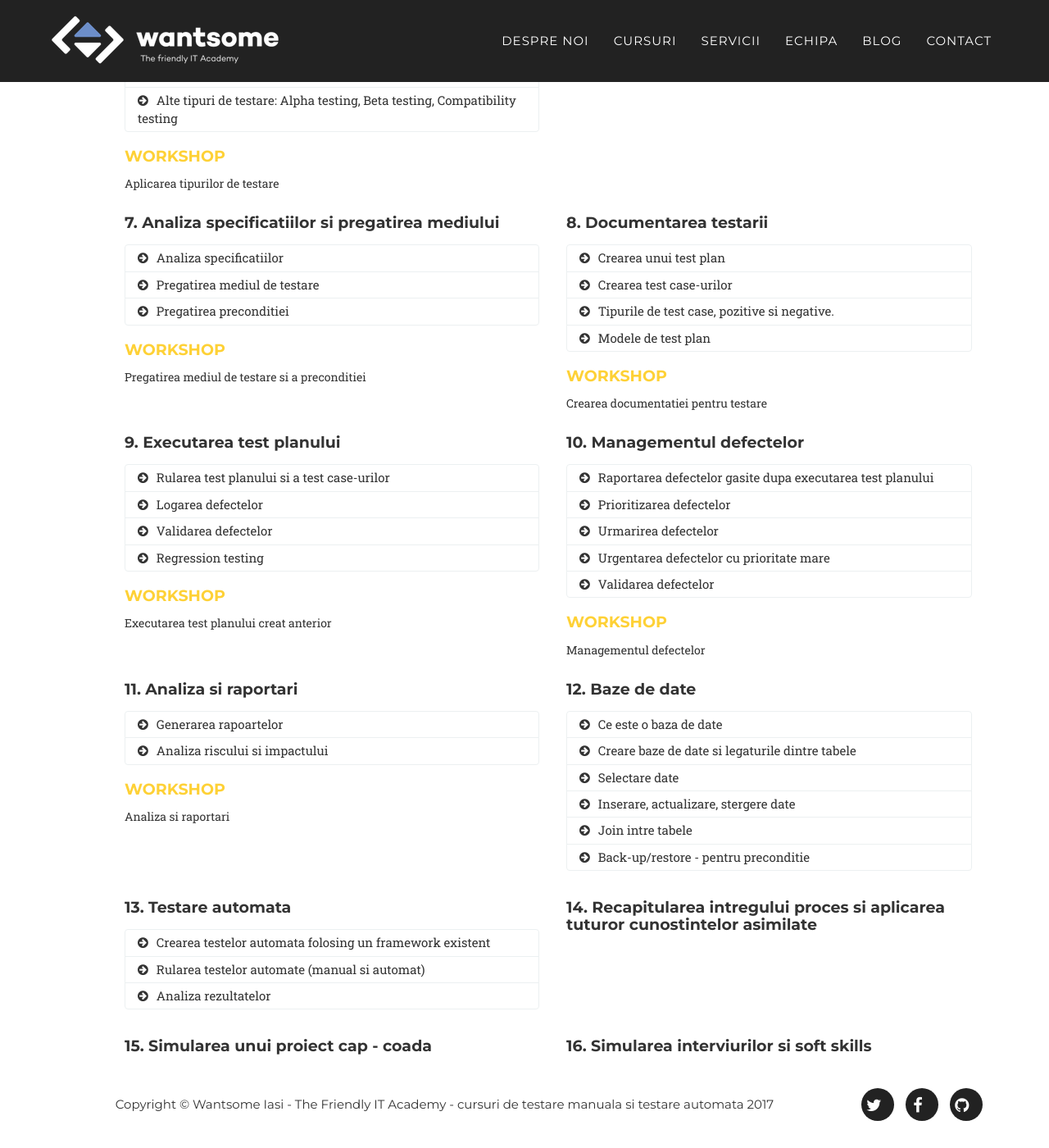
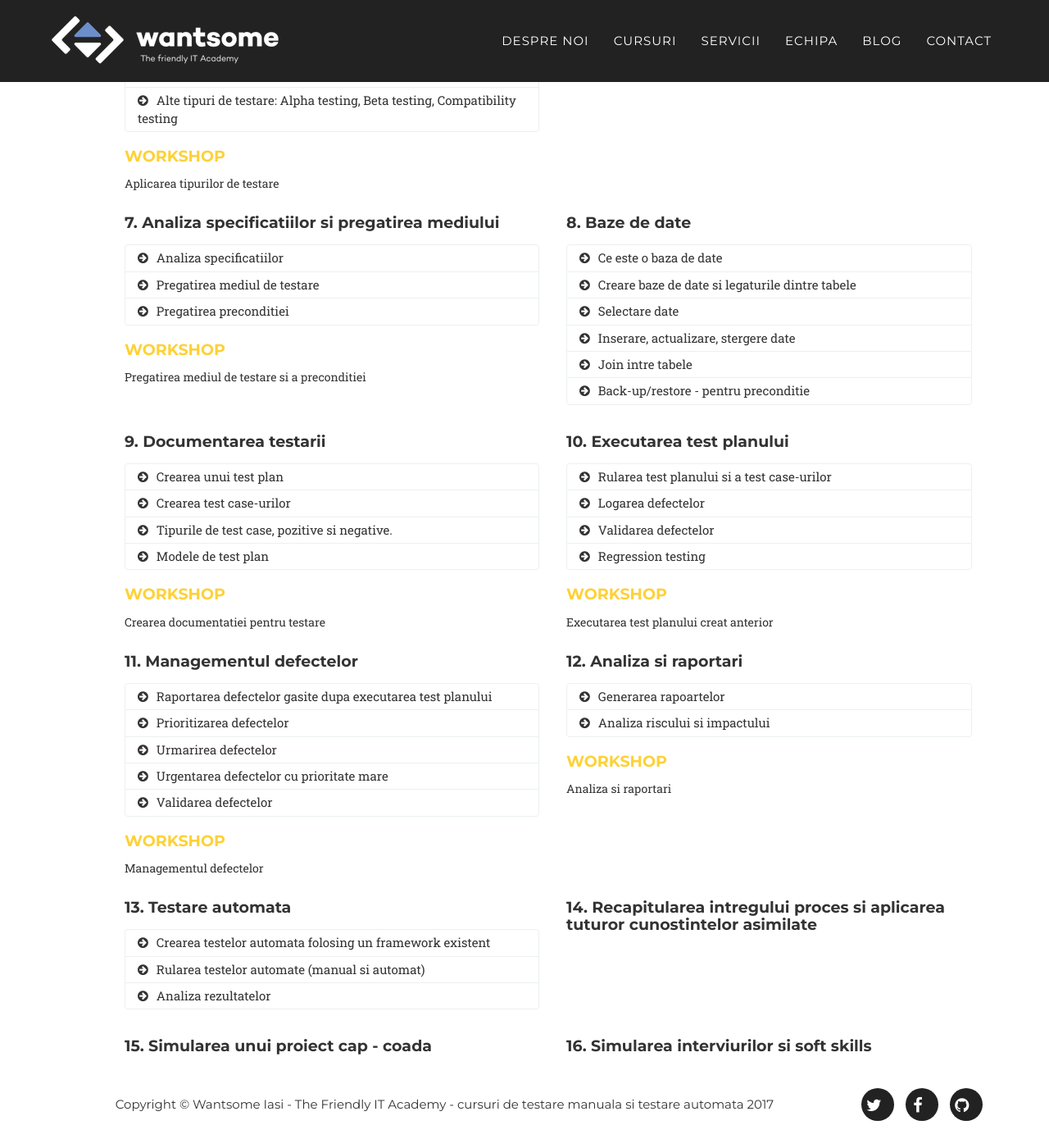
Before and after one commit to wantsomero/wantsomero.github.io, a Jekyll site: the page built from curs-testare-manuala-iasi.html, in a window 1280 px wide and 1400 px high, scrolled down 1447 px. Shown: the whole window at 82% size. Built offline with Jekyll 4.4.1, drawn with Linux system fonts in a browser that asks for light colours; some web fonts are replaced.

Commit message:
updated manual curricula

```diff
--- a/_includes/testare-manuala.html
+++ b/_includes/testare-manuala.html
@@ -139,7 +139,21 @@
 				</div>
 
 				<div class="right-column">
-					<h4 class="service-heading">8. Documentarea testarii</h4>
+					<h4 class="service-heading">8. Baze de date</h4>
+					<ul class="list-group">
+						<li class="list-group-item"><i aria-hidden="true" class="fa fa-arrow-circle-right"></i>Ce este o baza de date</li>
+						<li class="list-group-item"><i aria-hidden="true" class="fa fa-arrow-circle-right"></i>Creare baze de date si legaturile dintre tabele</li>
+						<li class="list-group-item"><i aria-hidden="true" class="fa fa-arrow-circle-right"></i>Selectare date</li>
+						<li class="list-group-item"><i aria-hidden="true" class="fa fa-arrow-circle-right"></i>Inserare, actualizare, stergere date </li>
+						<li class="list-group-item"><i aria-hidden="true" class="fa fa-arrow-circle-right"></i>Join intre tabele</li>
+						<li class="list-group-item"><i aria-hidden="true" class="fa fa-arrow-circle-right"></i>Back-up/restore - pentru preconditie</li>
+					</ul>
+				</div>
+			</div>
+
+			<div class="list">
+				<div class="left-column">
+					<h4 class="service-heading">9. Documentarea testarii</h4>
 					<ul class="list-group">
 						<li class="list-group-item"><i aria-hidden="true" class="fa fa-arrow-circle-right"></i>Crearea unui test plan</li>
 						<li class="list-group-item"><i aria-hidden="true" class="fa fa-arrow-circle-right"></i>Crearea test case-urilor</li>
@@ -151,11 +165,9 @@
 						<p>Crearea documentatiei pentru testare</p>
 					</div>
 				</div>
-			</div>
 
-			<div class="list">
-				<div class="left-column">
-					<h4 class="service-heading">9. Executarea test planului</h4>
+				<div class="right-column">
+					<h4 class="service-heading">10. Executarea test planului</h4>
 					<ul class="list-group">
 						<li class="list-group-item"><i aria-hidden="true" class="fa fa-arrow-circle-right"></i>Rularea test planului si a test case-urilor</li>
 						<li class="list-group-item"><i aria-hidden="true" class="fa fa-arrow-circle-right"></i>Logarea defectelor</li>
@@ -167,9 +179,11 @@
 						<p>Executarea test planului creat anterior</p>
 					</div>
 				</div>
+			</div>
 
-				<div class="right-column">
-					<h4 class="service-heading">10. Managementul defectelor</h4>
+			<div class="list">
+				<div class="left-column">
+					<h4 class="service-heading">11. Managementul defectelor</h4>
 					<ul class="list-group">
 						<li class="list-group-item"><i aria-hidden="true" class="fa fa-arrow-circle-right"></i>Raportarea defectelor gasite dupa executarea test planului</li>
 						<li class="list-group-item"><i aria-hidden="true" class="fa fa-arrow-circle-right"></i>Prioritizarea defectelor</li>
@@ -182,11 +196,9 @@
 						<p>Managementul defectelor</p>
 					</div>
 				</div>
-			</div>
 
-			<div class="list">
-				<div class="left-column">
-					<h4 class="service-heading">11. Analiza si raportari</h4>
+				<div class="right-column">
+					<h4 class="service-heading">12. Analiza si raportari</h4>
 					<ul class="list-group">
 						<li class="list-group-item"><i aria-hidden="true" class="fa fa-arrow-circle-right"></i>Generarea rapoartelor</li>
 						<li class="list-group-item"><i aria-hidden="true" class="fa fa-arrow-circle-right"></i>Analiza riscului si impactului</li>
@@ -195,18 +207,6 @@
 						<h4>Workshop</h4>
 						<p>Analiza si raportari</p>
 					</div>
-				</div>
-
-				<div class="right-column">
-					<h4 class="service-heading">12. Baze de date</h4>
-					<ul class="list-group">
-						<li class="list-group-item"><i aria-hidden="true" class="fa fa-arrow-circle-right"></i>Ce este o baza de date</li>
-						<li class="list-group-item"><i aria-hidden="true" class="fa fa-arrow-circle-right"></i>Creare baze de date si legaturile dintre tabele</li>
-						<li class="list-group-item"><i aria-hidden="true" class="fa fa-arrow-circle-right"></i>Selectare date</li>
-						<li class="list-group-item"><i aria-hidden="true" class="fa fa-arrow-circle-right"></i>Inserare, actualizare, stergere date </li>
-						<li class="list-group-item"><i aria-hidden="true" class="fa fa-arrow-circle-right"></i>Join intre tabele</li>
-						<li class="list-group-item"><i aria-hidden="true" class="fa fa-arrow-circle-right"></i>Back-up/restore - pentru preconditie</li>
-					</ul>
 				</div>
 			</div>
 
```
